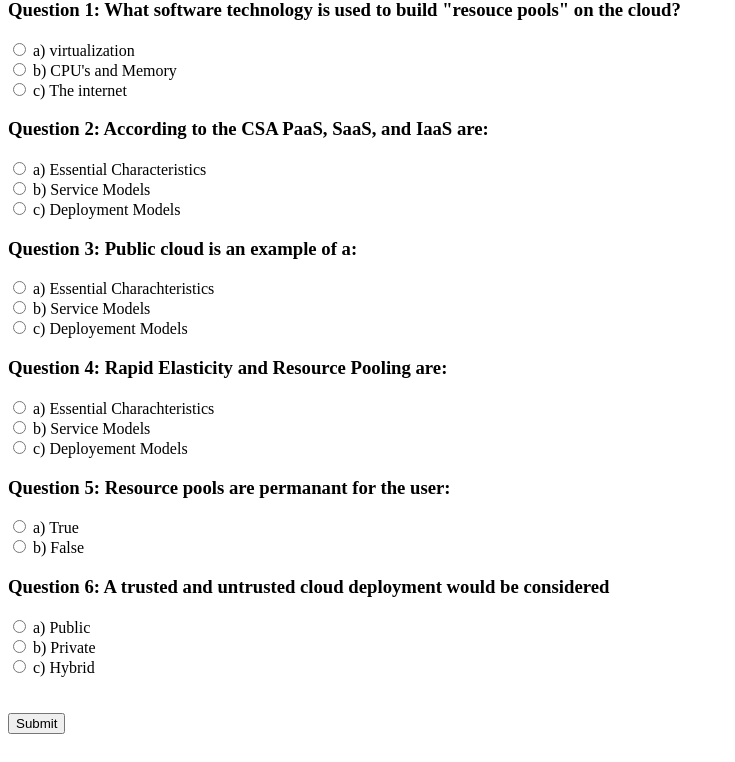
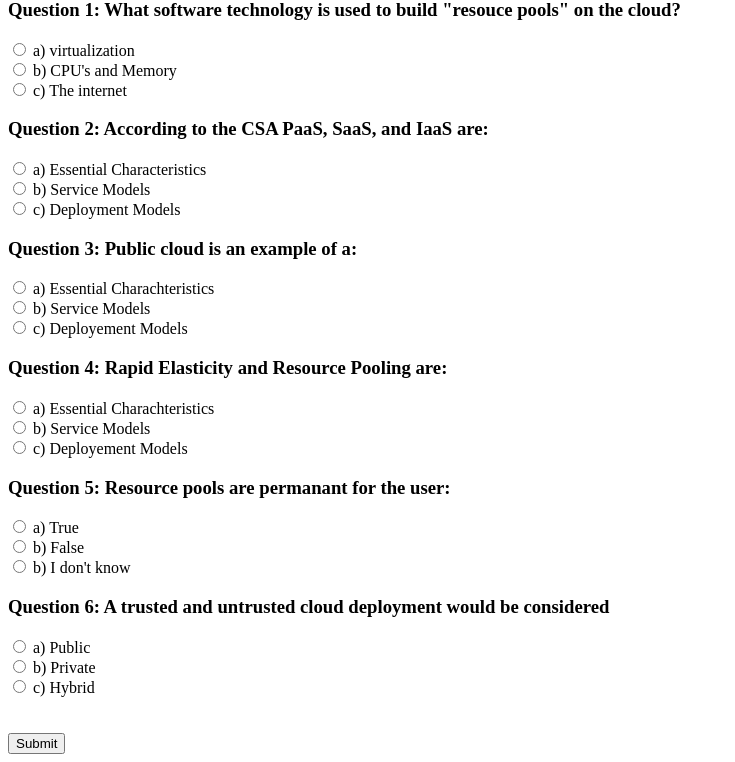
Before and after one commit to quirozity/quizapp1, a Flask app: page / in a window 1280 px wide. Shown: the part 81-843 px from the top of the page, without its empty margins (0-735 px from the left). Before the commit the page ends 815 px from the top, so only its background shows below. Run offline with Flask 3, Linux system fonts and the light colour scheme.

Commit message:
Update index.html

```diff
--- a/templates/index.html
+++ b/templates/index.html
@@ -29,6 +29,7 @@
         <h3>Question 5: Resource pools are permanant for the user:</h3>
         <input type="radio" name="q5" value="a"> a) True<br>
         <input type="radio" name="q5" value="b"> b) False<br>
+        <input type="radio" name="q5" value="b"> b) I don't know<br>
 
         <h3>Question 6: A trusted and untrusted cloud deployment would be considered</h3>
         <input type="radio" name="q6" value="a"> a) Public<br>
```
